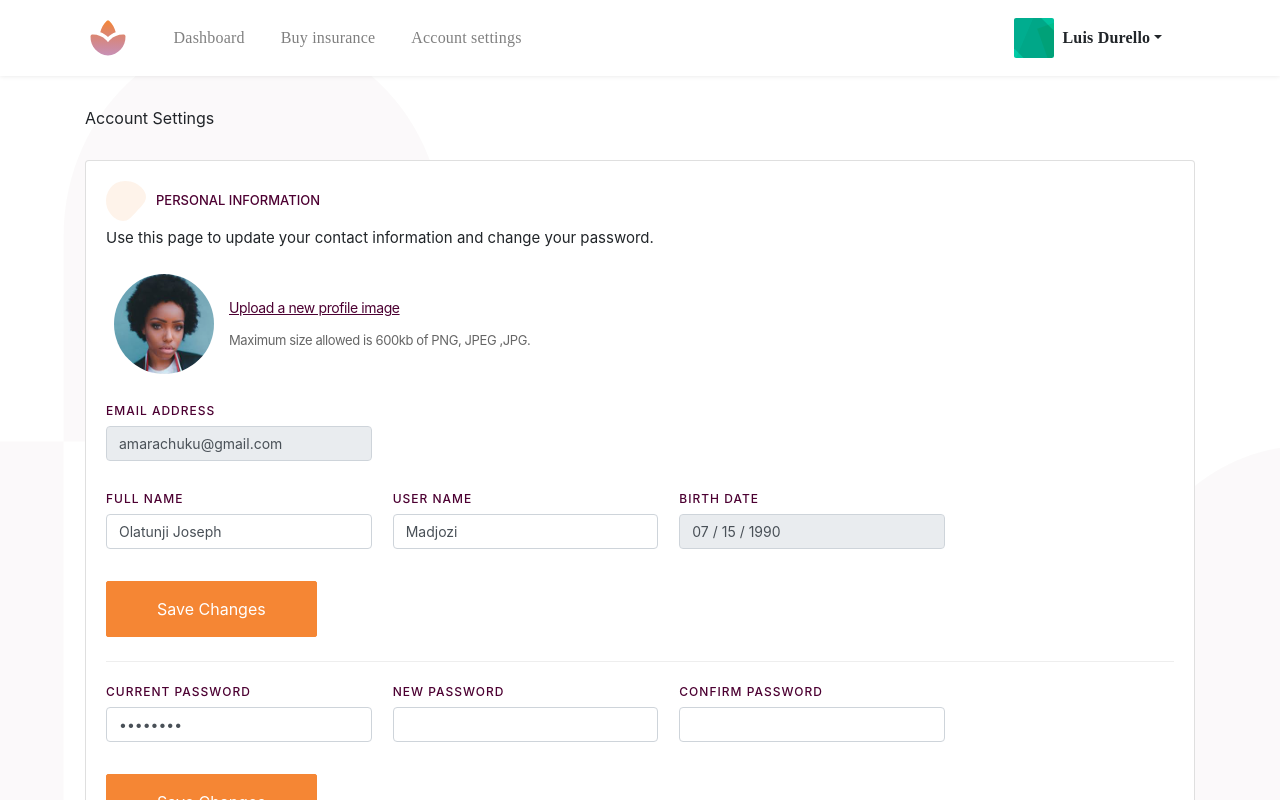
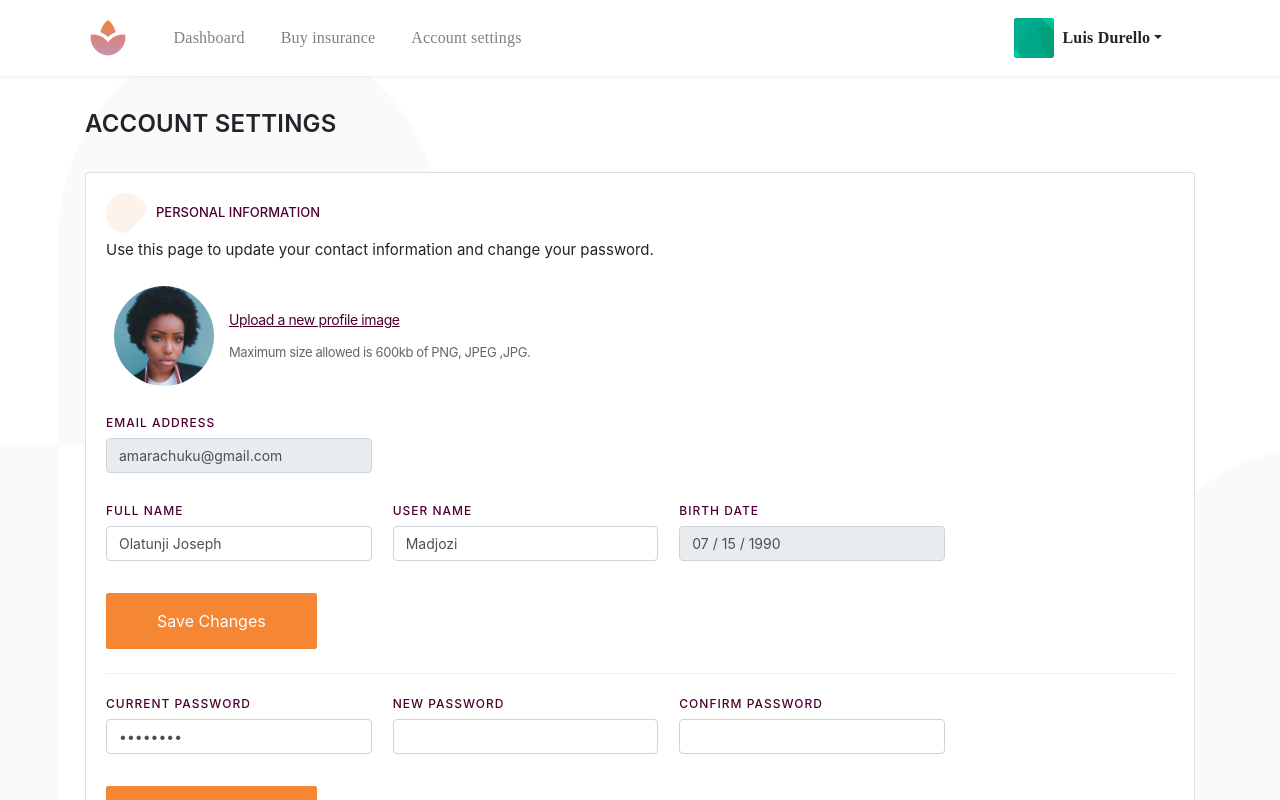
Before and after one commit to mquadrant/natterbase-frontend, a React (Create React App) app: page /app/account_setting in a window 1280 px wide. Shown: the top 800 px of the page. Built offline with nearby package versions, Linux system fonts and the light colour scheme.

Commit message:
added style for page title

```diff
--- a/src/index.css
+++ b/src/index.css
@@ -44,3 +44,11 @@ code {
     margin-right: 40px !important;
   }
 }
+
+/* Typography */
+.page-title {
+  font-size: 24px;
+  font-weight: 600;
+  letter-spacing: 0.2px;
+  text-transform: uppercase;
+}
```
